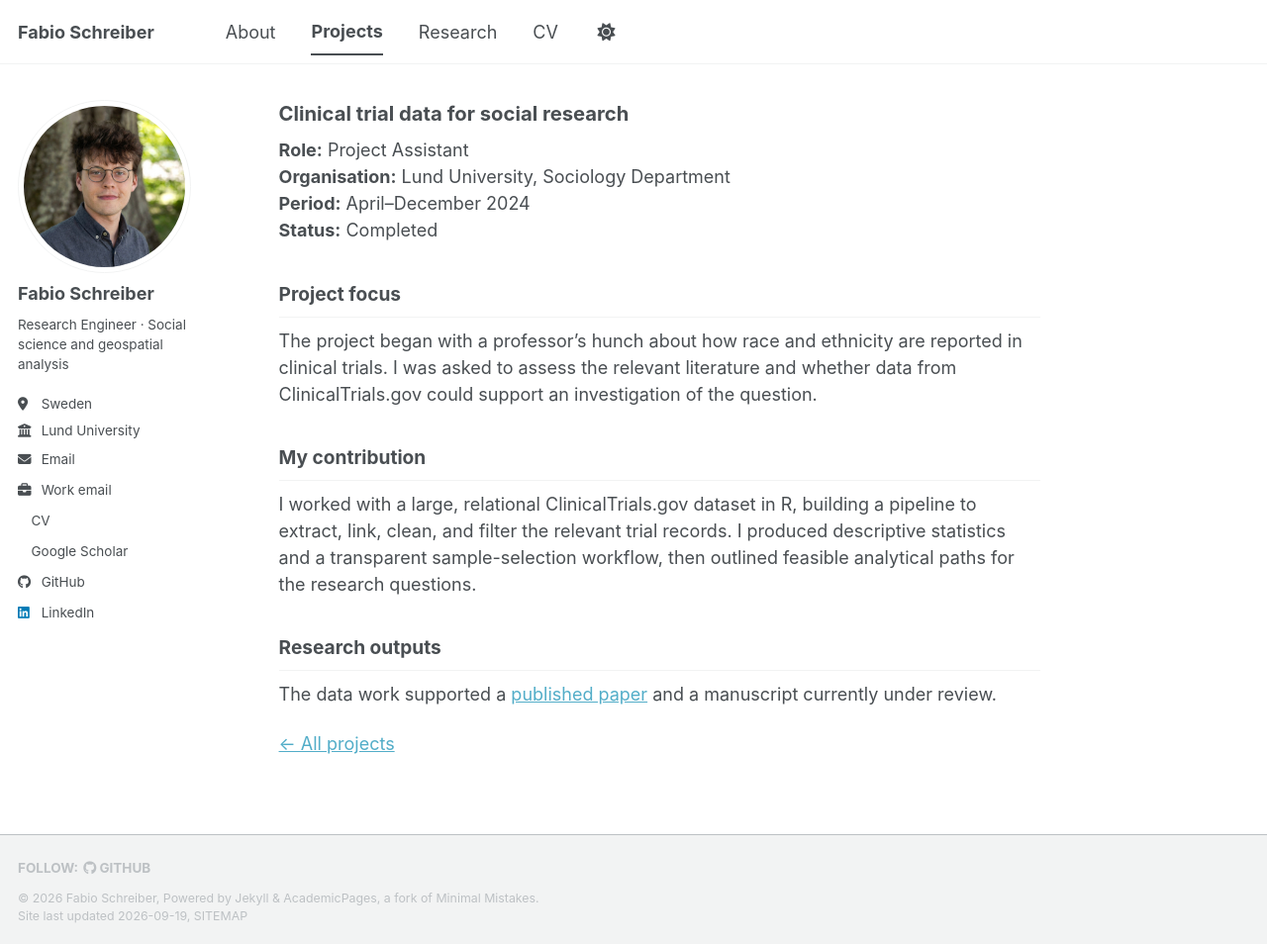
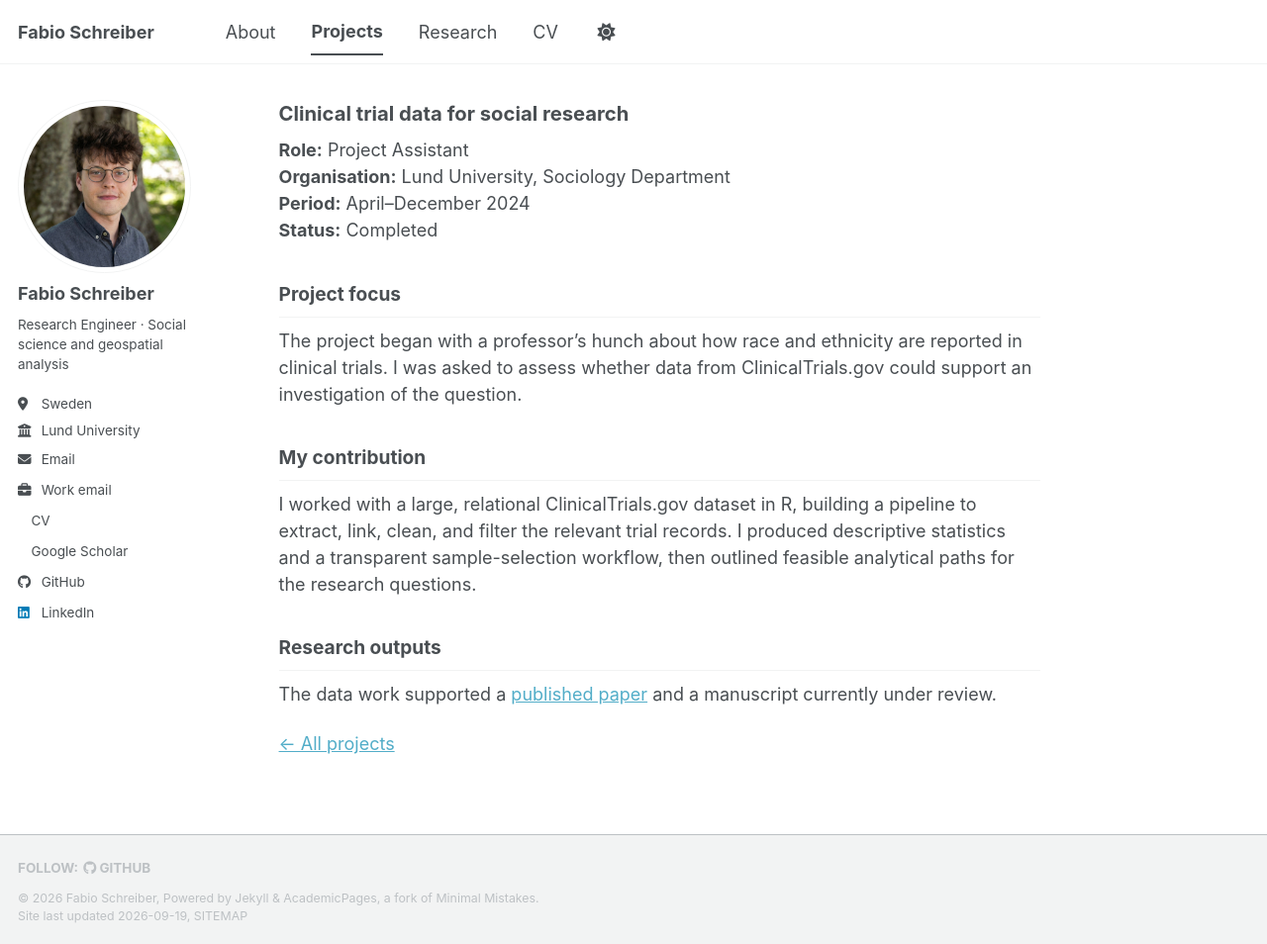
Before and after one commit to fab1s/fab1s.github.io, a Jekyll site: the page built from _portfolio/clinical-trials.md, in a window 1280 px wide and 954 px high. Shown: the whole window at 99% size. Built offline with Jekyll 4.4.1, drawn with Linux system fonts in a browser that asks for light colours; a style sheet for code colours, icons or effects is not loaded.

Commit message:
Correct clinical trials project scope

```diff
--- a/_portfolio/clinical-trials.md
+++ b/_portfolio/clinical-trials.md
@@ -16,7 +16,7 @@ order: 5
 
 ## Project focus
 
-The project began with a professor’s hunch about how race and ethnicity are reported in clinical trials. I was asked to assess the relevant literature and whether data from ClinicalTrials.gov could support an investigation of the question.
+The project began with a professor’s hunch about how race and ethnicity are reported in clinical trials. I was asked to assess whether data from ClinicalTrials.gov could support an investigation of the question.
 
 ## My contribution
 
```
